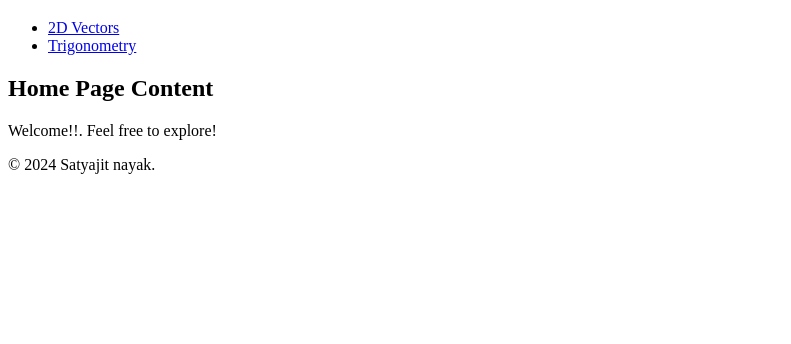
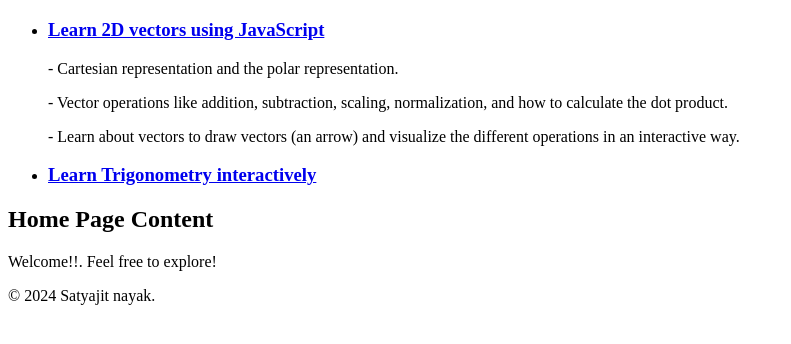
Before and after one commit to satyajitnayk/2d-vector-js, a plain HTML site: page index.html in a window 1280 px wide. Shown: the part 62-406 px from the top of the page, without its empty margins (0-791 px from the left). Drawn offline with Linux system fonts and the light colour scheme.

Commit message:
update home page

```diff
--- a/index.html
+++ b/index.html
@@ -12,8 +12,17 @@
     <h1>Learn geometry in a Fun way😇</h1>
     <nav>
       <ul>
-        <li><a href="pages/2d-vectors.html">2D Vectors</a></li>
-        <li><a href="pages/trigonometry.html">Trigonometry</a></li>
+        <li>
+          <h3><a href="pages/2d-vectors.html">Learn 2D vectors using JavaScript</a></h3>
+          <p>- Cartesian representation and the polar representation.</p>
+          <p>- Vector operations like addition, subtraction, scaling, normalization, and how to calculate the dot
+            product.</p>
+          <p>- Learn about vectors to draw vectors (an arrow) and visualize the different operations in an interactive
+            way.</p>
+        </li>
+        <li>
+          <h3><a href="pages/trigonometry.html">Learn Trigonometry interactively</a></h3>
+        </li>
       </ul>
     </nav>
   </header>
```
